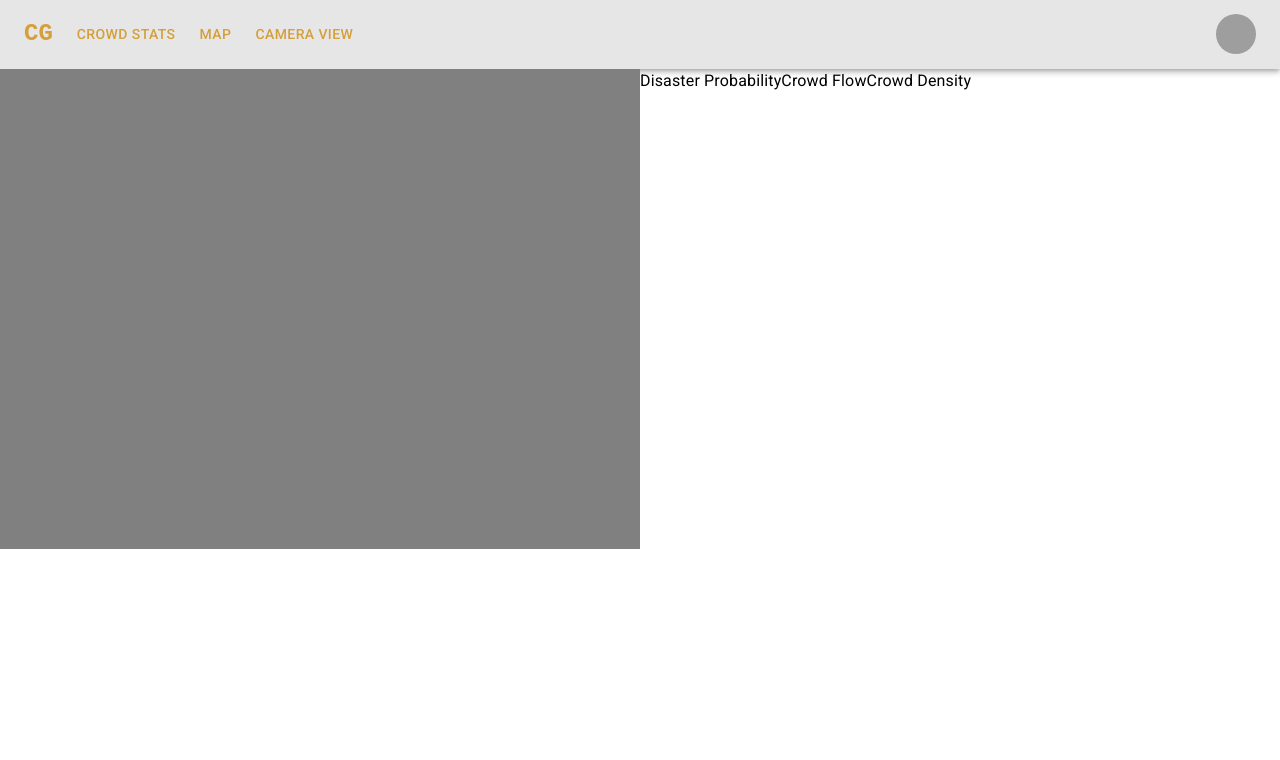
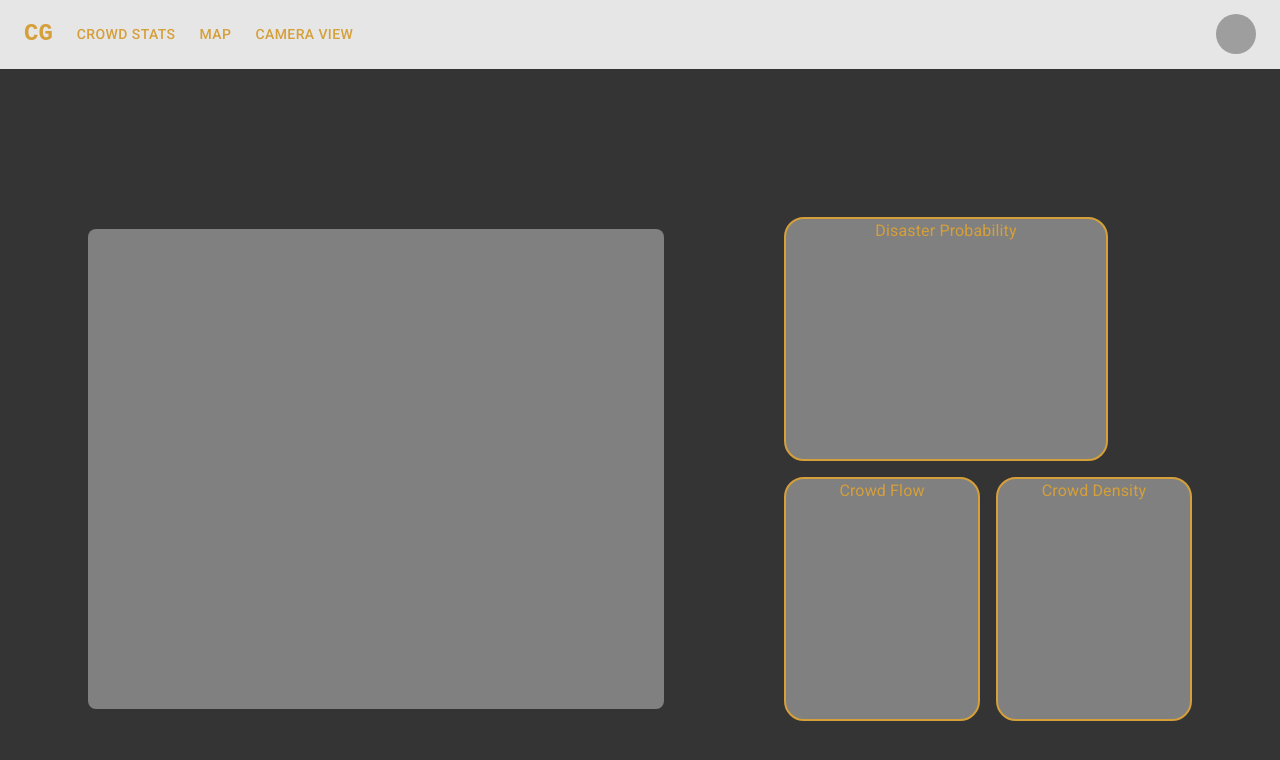
Before and after one commit to ayesha604/crowd-control, a React (Create React App) app: page /crowd-stats in a window 1280 px wide. Shown: the top 760 px of the page. Built offline with nearby package versions, Linux system fonts and the light colour scheme; grey boxes are pictures that could not be loaded.

Commit message:
crowd-stats layout

```diff
--- a/src/CrowdStats.js
+++ b/src/CrowdStats.js
@@ -1,22 +1,66 @@
-import { Box, Stack, Typography } from "@mui/material"
+import React, { useState } from 'react';
+import { Box, Typography, Button, IconButton, Stack } from '@mui/material';
 
 export default function CrowdStats() {
     return (
-        <Stack direction="row">
+      <Box className="App" sx={{minHeight: '100vh', display: 'flex', flexDirection: 'column', justifyContent: 'center', alignItems: 'center'}}>
+
+        <Stack direction="row" spacing={15} sx={{ alignItems: 'center'}}>
             <Box
-                bgcolor="grey"
-                height={"60vh"}
-                width={"50vw"}>
+                sx={{
+                    backgroundColor: 'grey',
+                    height: '60vh',
+                    width: '45vw',
+                    borderRadius: 2,
+                  }}>
             </Box>
-            <Typography>
-                Disaster Probability
-            </Typography>
-            <Typography>
-                Crowd Flow
-            </Typography>
-            <Typography>
-                Crowd Density
-            </Typography>
+            <Stack direction="column" spacing={2}>
+                <Box
+                    sx={{
+                        backgroundColor: 'grey',
+                        height: '30vh',
+                        width: '25vw',
+                        display: 'flex',
+                        alignItems: 'stretch',
+                        justifyContent: 'center',
+                        borderRadius: 5,
+                        border: '2px solid #D59F39',
+                    }}
+                >
+                    <Typography>Disaster Probability</Typography>
+                </Box>
+                <Stack direction="row" spacing={2}>
+                    <Box
+                        sx={{
+                            backgroundColor: 'grey',
+                            height: '30vh',
+                            width: '15vw',
+                            display: 'flex',
+                            alignItems: 'stretch',
+                            justifyContent: 'center',
+                            borderRadius: 5,
+                            border: '2px solid #D59F39',
+                        }}
+                    >
+                        <Typography>Crowd Flow</Typography>
+                    </Box>
+                    <Box
+                        sx={{
+                            backgroundColor: 'grey',
+                            height: '30vh',
+                            width: '15vw',
+                            display: 'flex',
+                            alignItems: 'stretch',
+                            justifyContent: 'center',
+                            borderRadius: 5,
+                            border: '2px solid #D59F39',
+                        }}
+                    >
+                        <Typography>Crowd Density</Typography>
+                    </Box>
+                </Stack>
+            </Stack>
         </Stack>
+      </Box>
     );
 }
--- a/src/LandingPage.js
+++ b/src/LandingPage.js
@@ -63,7 +63,6 @@ function VideoUploadIcons({onClick}) {
 
     return (
       <Box className="App" sx={{minHeight: '100vh', display: 'flex', flexDirection: 'column'}}>
-        {/* <Navbar sx = {{display: 'flex'}}/> */}
         <Box sx={{
             display: 'flex',
             flexDirection: 'column',
--- a/src/Navbar.js
+++ b/src/Navbar.js
@@ -11,9 +11,6 @@ import Avatar from '@mui/material/Avatar';
 import Button from '@mui/material/Button';
 import Tooltip from '@mui/material/Tooltip';
 import MenuItem from '@mui/material/MenuItem';
-import AdbIcon from '@mui/icons-material/Adb';
-
-import { Link } from 'react-router-dom';
 
 const pages = ['Crowd Stats', 'Map', 'Camera View'];
 const settings = ['Profile', 'Account', 'Dashboard', 'Logout'];
```
